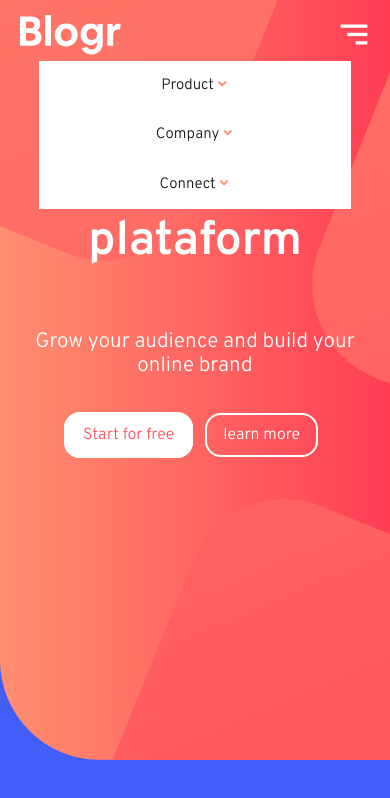
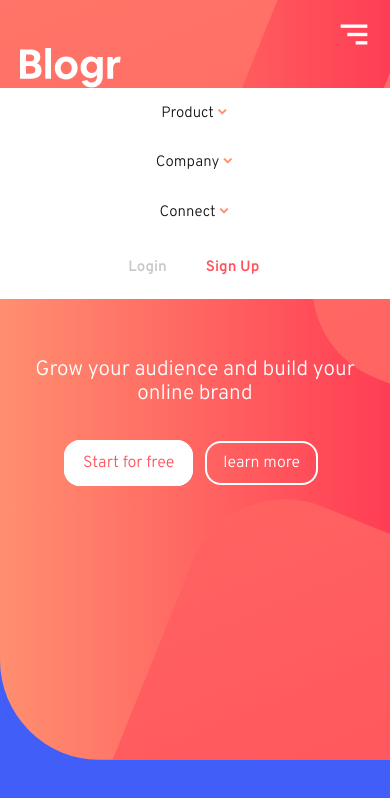
Before and after one commit to Luis-Salinas-SD/blog, a plain HTML site: page index.html in a window 390 px wide. Both pictures are taken after a click on the element 354 px from the left and 38 px from the top of the page. Drawn offline with nearby package versions, Linux system fonts and the light colour scheme.

Commit message:
Actualizacion final del menu para moviles

```diff
--- a/css/style.css
+++ b/css/style.css
@@ -1,4 +1,4 @@
-/*# Header */
+/*! ++++++++++ Header  ++++++++++*/
 
 header {
     background-image: url(/img/bg-pattern-intro.svg), linear-gradient(to left, #ff3d54, #ff8f70);
@@ -9,24 +9,23 @@ header {
     border-bottom-left-radius: 100px;
 }
 
-/*# Nav Menú  */
+/*! ++++++++++ Nav - Bar  ++++++++++*/
 
 .nav-bar {
-    padding: 5px 0px;
     width: 90%;
+    margin: auto;
+    padding-top: 3rem;
     display: flex;
     align-items: center;
-    margin: auto;
-    padding-top: 3rem;
 }
 
 .menu {
+    width: 100%;
     padding: 5px;
-    width: 100%;
+    margin-left: 5px;
     display: flex;
     justify-content: space-evenly;
     align-items: center;
-    margin-left: 5px;
 }
 
 .loggin {
@@ -40,7 +39,7 @@ header {
     align-items: center;
 }
 
-/*$ ++++++++ Menú ++++++++ */
+/*! ++++++++++ Menu  ++++++++++*/
 
 .nav-menu {
     font-family: 'Overpass', sans-serif;
@@ -70,7 +69,7 @@ header {
     margin: 5px;
 }
 
-/*! Submenú */
+/*# ++++++++++ Sub-menu  ++++++++++*/
 
 .nav-menu ul li ul {
     display: none;
@@ -80,7 +79,7 @@ header {
     border: 1px solid yellow;
 }
 
-/*! seccion que muetra el submenú al hacer hover  inicio */
+/*# seccion que muetra el submenú al hacer hover  inicio */
 
 .nav-menu ul li:hover ul {
     display: block;
@@ -88,7 +87,7 @@ header {
     border-radius: 9px;
 }
 
-/*! seccion que muetra el submenú al hacer hover  Fin */
+/*# seccion que muetra el submenú al hacer hover  Fin */
 
 .nav-menu ul li ul .sub-menu {
     color: #4b5862;
@@ -118,7 +117,7 @@ header {
     border-bottom-right-radius: 9px;
 }
 
-/*! Botón de login  */
+/*! ++++++++++ Login - btn  ++++++++++*/
 
 .login-btn {
     text-decoration: none;
@@ -131,7 +130,7 @@ header {
     color: #fff;
 }
 
-/*! Boton de registro  */
+/*! ++++++++++ Registro - btn  ++++++++++*/
 
 .sign-up-btn {
     padding: 10px 16px;
@@ -149,7 +148,7 @@ header {
     color: honeydew;
 }
 
-/*# div header-text */
+/*! ++++++++++ Header - Text  ++++++++++*/
 
 .header-text {
     font-family: 'Overpass', sans-serif;
@@ -189,7 +188,7 @@ header {
     color: hsl(356, 100%, 66%);
 }
 
-/*& Movil  */
+/*! ++++++++++ Movil  ++++++++++*/
 
 .menu-icon {
     display: none;
@@ -198,6 +197,8 @@ header {
 .mobile {
     display: none;
 }
+
+/*& ++++++++++++++++++++ Movil - Menú - Responsive  ++++++++++++++++++++*/
 
 @media screen and (max-width: 900px) {
     body {
@@ -208,16 +209,13 @@ header {
     header {
         width: auto;
     }
-    nav {
-        padding-top: 15px !important;
-    }
     .menu-icon {
+        color: rgb(255, 255, 255);
         display: block;
         position: fixed;
         top: 15px;
         right: 16px;
         font-size: 2.5rem;
-        color: rgb(255, 255, 255);
     }
     .menu {
         position: absolute;
@@ -227,7 +225,7 @@ header {
         border: orange solid 2px;
         padding: 0;
     }
-    /*& Menu movil */
+    /*! ++++++++++ Menu - Movil  ++++++++++*/
     .container-menu {
         width: 80%;
         margin: 1px;
@@ -235,12 +233,7 @@ header {
         flex-direction: column;
         justify-content: center;
     }
-    /* .container-menu .cont-enlace {
-        box-shadow: 0px 0px 2px 1px white;
-        width: 100%;
-        border: #ff8f70 2px solid;
-    } */
-    /* Estilos para las opciones  */
+    /*# Estilos para las opciones  */
     .container-menu .cont-enlace .opcion {
         background-color: #ffffff;
         color: hsl(0, 0%, 8%);
@@ -258,7 +251,29 @@ header {
     .container-menu .cont-enlace .opcion p {
         border: #ffffff 1px solid;
     }
-    /**Efecto para aparecer y desaparecer enlaces  */
+    .icon-mb-menu {
+        color: #ff8f70;
+        display: flex;
+        padding: 0;
+        margin: 15px 0px;
+    }
+    /*% Estilos para los enlaces */
+    .container-menu .cont-enlace .enlace {}
+    .container-menu .cont-enlace .enlace a {
+        background: rgb(255, 255, 255);
+        text-decoration: none;
+        font-family: 'Ubuntu', sans-serif;
+        font-size: 15px;
+        display: block;
+        padding: 10px 15px;
+        color: black;
+        text-align: center;
+    }
+    .container-menu .cont-enlace .enlace a:hover {
+        background-color: hsl(0, 0%, 87%);
+        color: #ff8f70;
+    }
+    /** Efecto para aparecer y desaparecer enlaces  */
     .container-menu .cont-enlace .enlace {
         height: 0px;
         overflow: hidden;
@@ -266,36 +281,23 @@ header {
     .mobile .container-menu .cont-enlace .animacion {
         height: 100%;
     }
-    /**Efecto para aparecer y desaparecer enlaces  */
-    /* Estilos para los enlaces */
-    .container-menu .cont-enlace .enlace a {
-        display: block;
-        padding: 10px 15px;
-        text-decoration: none;
-        font-size: 20px;
-        color: black;
-        text-align: center;
-        background: rgb(138, 138, 61);
-        border: 1px solid black;
-    }
-    .container-menu .cont-enlace .enlace a:hover {
-        background-color: grey;
-        color: wheat;
-    }
-    .icon-mb-menu {
-        color: #ff8f70;
-        display: flex;
-        padding: 0;
-        margin: 15px 0px;
-    }
-    /*& Menu movil final */
-    /**Muestra el menu con el boton de hamburguesa  */
+    /** Efecto para aparecer y desaparecer enlaces  */
+    /*& Muestra el menu con el boton de hamburguesa  */
     .spread {
         position: absolute;
         display: flex;
         justify-content: center;
         width: 100vw;
-        background-color: transparent;
+        background-color: #ffffff;
+    }
+    .loggin {
+        background-color: #ffffff;
+        width: 97%;
+        display: flex;
+        justify-content: center;
+    }
+    .loggin .login-btn:hover {
+        color: red;
     }
     /**Header Text  */
     .header-text {
--- a/index.html
+++ b/index.html
@@ -21,11 +21,13 @@
 
 <body>
     <header>
-        <!--$ Menu icon Hamburguer -->
+        <!--$ ++++++++++ Menu icon Hamburguer ++++++++++ -->
         <div class="menu-icon">
             <i class='bx bx-menu-alt-right'></i>
         </div>
-        <!--& Nav-Bar-->
+        <!--$ ++++++++++ Menu icon Hamburguer Fin ++++++++++ -->
+
+        <!--& ++++++++++ Nav-Bar ++++++++++ -->
         <nav class="nav-bar movil-menu">
             <!--& Logo  -->
             <img src="img/logo.svg" alt="logo">
@@ -71,8 +73,8 @@
             <!--$ Menú  Fin-->
 
         </nav>
-        <!--& Nav-Bar Fin-->
-        <!--!Menu - movil  -->
+        <!--& ++++++++++ Nav-Bar Fin ++++++++++ -->
+        <!--! ++++++++++ Menu - Movil ++++++++++ -->
         <div class="mobile">
             <div class="container-menu">
                 <div class="cont-enlace">
@@ -80,7 +82,6 @@
                     <div class="opcion">
                         <p>Product</p>
                         <i class='bx bxs-chevron-down icon-mb-menu'></i>
-                        <!-- <p class="icono"><i class='bx bxs-chevron-down'></i></p> -->
                     </div>
                     <!-- enlaces -->
                     <div class="enlace">
@@ -112,9 +113,15 @@
                         <a href="">enlace-3</a>
                     </div>
                 </div>
+                <div class="loggin">
+                    <a href="" class="login-btn">Login</a>
+                    <a href="" class="sign-up-btn">Sign Up</a>
+                </div>
             </div>
         </div>
+        <!--! ++++++++++ Menu - Movil Fin ++++++++++ -->
 
+        <!--# ++++++++++ Header - Text ++++++++++ -->
         <div class="header-text">
             <h2>A modern publishing plataform</h2>
             <p>Grow your audience and build your online brand</p>
@@ -123,6 +130,8 @@
                 <div><a href="" class="learn-btn">learn more</a></div>
             </div>
         </div>
+        <!--# ++++++++++ Header - Text Fin ++++++++++ -->
+
     </header>
 
 
```
